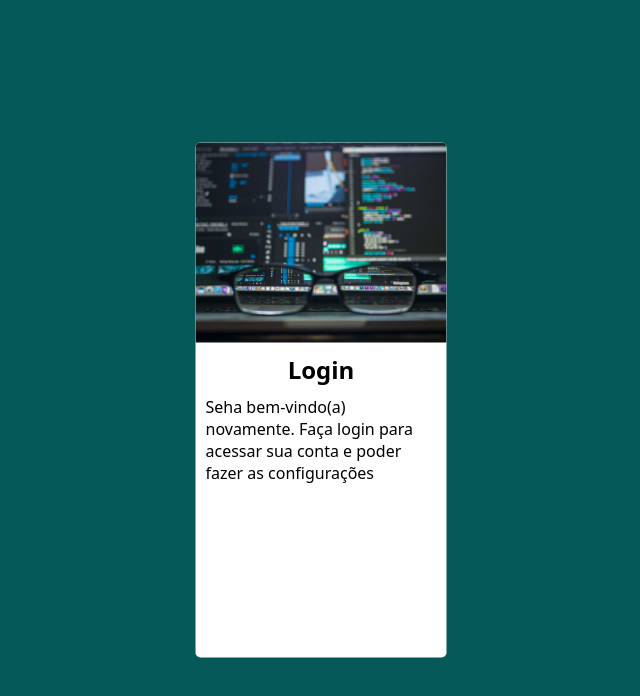
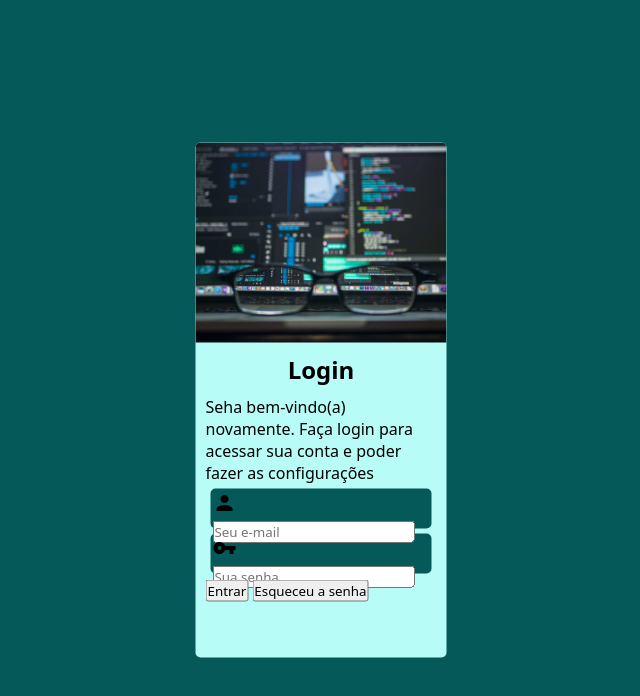
Before and after one commit to cleverton615/projeto-login2, a plain HTML site: page index.html in a window 1280 px wide. Shown: the whole page, without its empty margins (319-959 px from the left). Drawn offline with Linux system fonts and the light colour scheme.

Commit message:
estilizando

```diff
--- a/estilos/style.css
+++ b/estilos/style.css
@@ -30,7 +30,7 @@ section.login {
     left: 50%;
     overflow: hidden;
 
-    background-color: white;
+    background-color: #B8FCF7;
     width: 251px;
     height: 515px;
     border-radius: 5px;
@@ -54,3 +54,22 @@ div.formulario > h1 {
     text-align: center;
     margin-bottom: 10px;
 }
+
+form > div.campo {
+    background-color: #055959;
+    border: 2px solid #055959;
+    height: 40px;
+    border-radius: 5px;
+    margin: 5px;
+}
+
+div.campo > label {
+    display: none;
+}
+
+div.compo > i {
+    color: white;
+    font-size: 2em;
+    padding: 5px;
+    width: 40px;
+}
--- a/index.html
+++ b/index.html
@@ -4,6 +4,7 @@
     <meta charset="UTF-8">
     <meta name="viewport" content="width=device-width, initial-scale=1.0">
     <title>Login 2.0</title>
+    <link rel="stylesheet" href="https://fonts.googleapis.com/icon?family=Material+Icons">
     <link rel="stylesheet" href="estilos/style.css">
 </head>
 <body>
@@ -15,6 +16,22 @@
             <div class="formulario">
                 <h1>Login</h1>
                 <p>Seha bem-vindo(a) novamente. Faça login para acessar sua conta e poder fazer as configurações</p>
+                <form action="login.php" method="post" autocomplete="on">
+                    <div class="campo">
+                        <i class="material-icons">person</i>
+                        <input type="email" name="email" id="iemail" autocomplete="email" placeholder="Seu e-mail">
+                        <label for="ilogin">Login</label>
+                    </div>
+                    <div class="campo">
+                        <i class="material-icons">vpn_key</i>
+                        <input type="password" name="senha" id="isenha" autocomplete="current-password" placeholder="Sua senha" required minlength="8" maxlength="12">
+                        <label for="isenha">Senha</label>
+                    </div>
+                    <input type="submit" value="Entrar">
+                    <button>
+                        Esqueceu a senha
+                    </button>
+                </form>
             </div>
         </section>
     </main>
```
